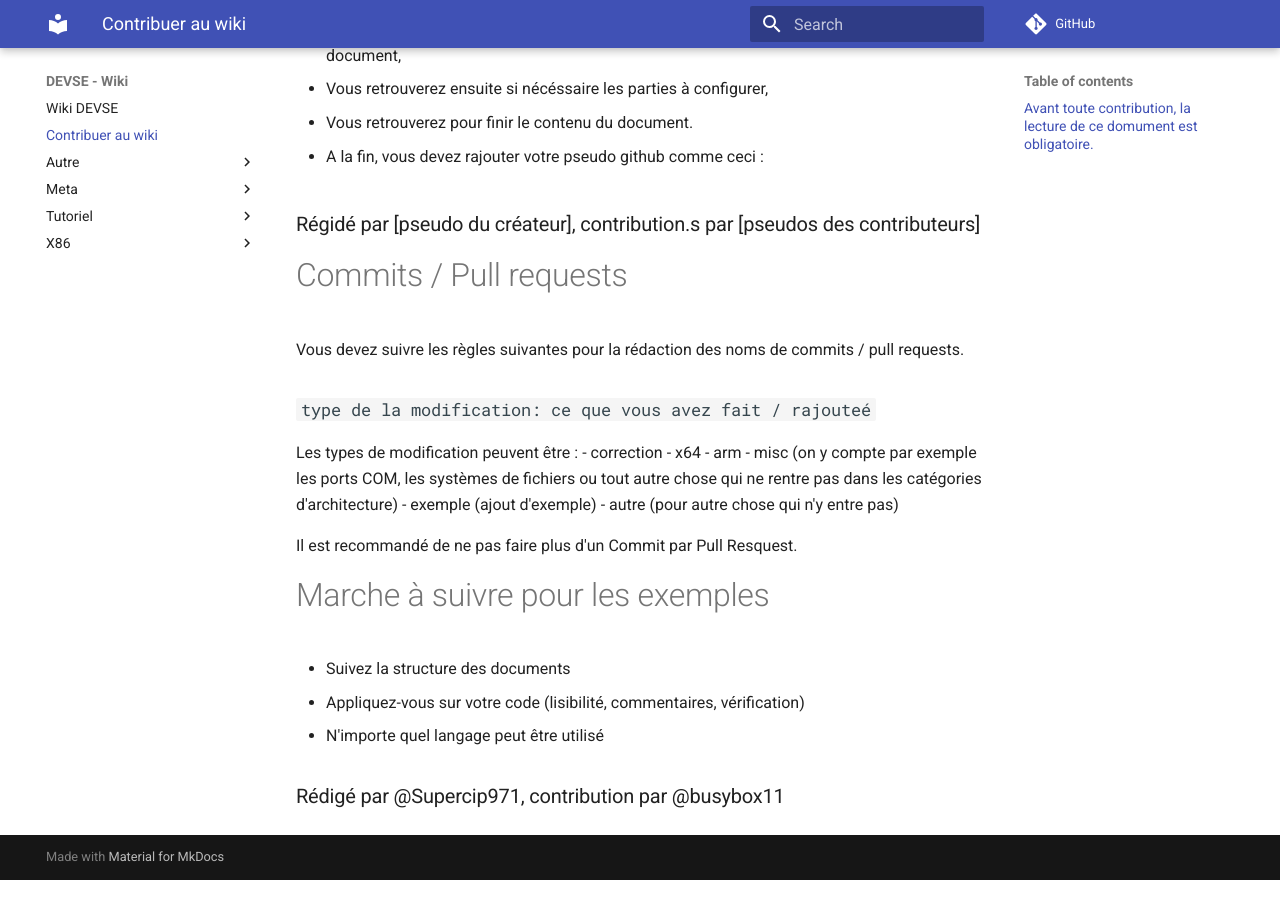
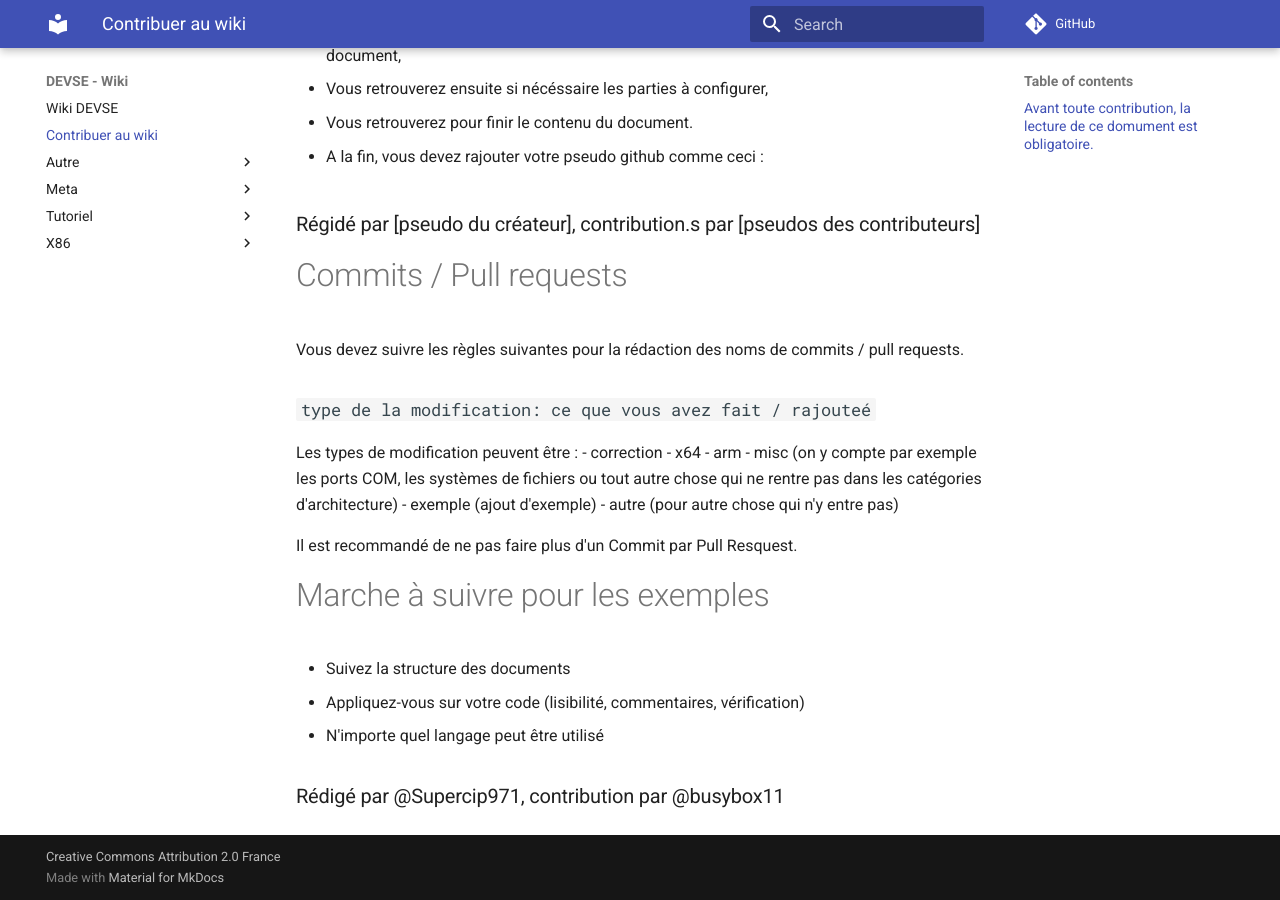
Before and after one commit to devse-org/wiki, an MkDocs documentation site: the page built from docs/CONTRIBUER.md, in a window 1280 px wide and 900 px high, scrolled down 514 px. Built offline with MkDocs 1.6.1 and Material for MkDocs 9.7.7, drawn with Linux system fonts in a browser that asks for light colours; comment, search, counter and statistics services are not loaded.

Commit message:
Update mkdocs.yml

```diff
--- a/mkdocs.yml
+++ b/mkdocs.yml
@@ -1,4 +1,5 @@
 site_name: DEVSE - Wiki
+copyright: Creative Commons Attribution 2.0 France
 site_description: Documentation de DEVSE
 repo_url: https://github.com/DEV-SE-FR/documentation-dev-se-fr
 theme:
```
